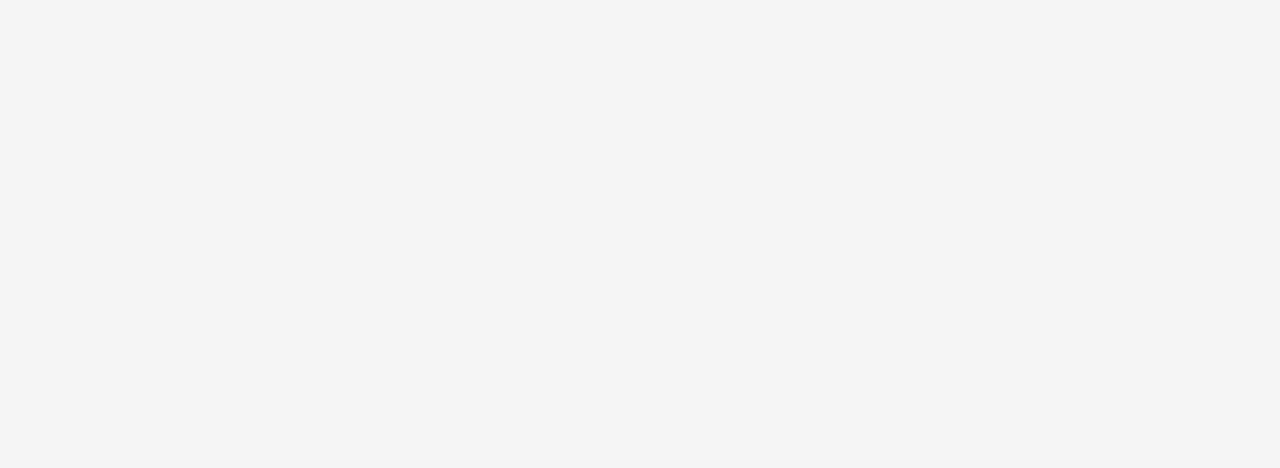
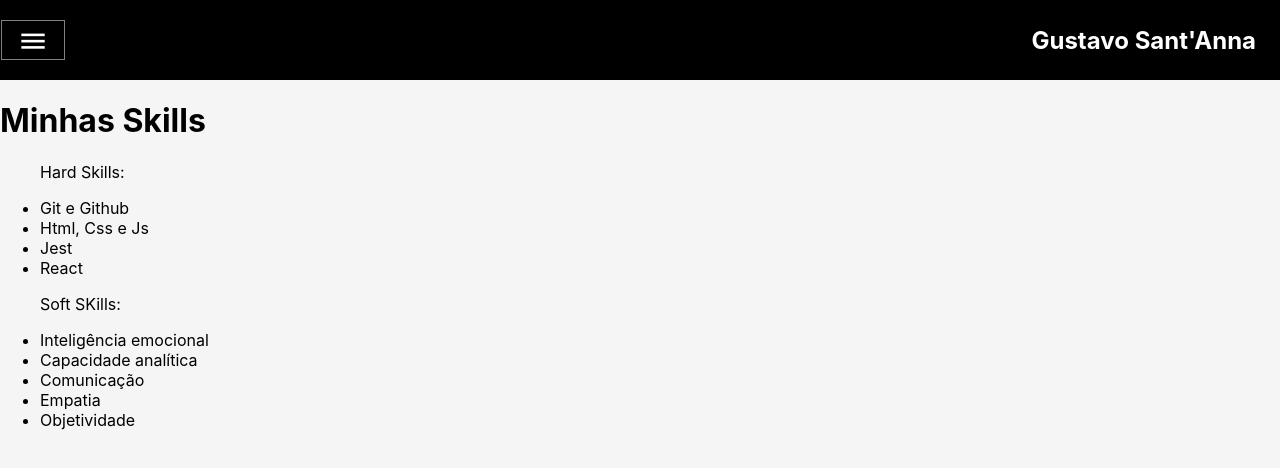
Before and after one commit to Warywise/react-portifoly, a React (Create React App) app: page /react-portifoly/skills in a window 1280 px wide. Shown: the top 468 px of the page. Built offline with nearby package versions, Linux system fonts and the light colour scheme.

Commit message:
Criada área "Skills" e estilizações no Header

```diff
--- a/src/App.css
+++ b/src/App.css
@@ -4,3 +4,20 @@ body {
   margin: 0;
   padding: 0;
 }
+
+body #root {
+  display: grid;
+  grid-template-rows: calc(2em + 6vmin) 1fr calc(2em + 6vmin);
+}
+
+main {
+  grid-row: 2;
+}
+
+.main-text {
+  font-size: 1.2em;
+  letter-spacing: 0.05em;
+  line-height: 1.3em;
+  max-width: 70%;
+  padding: 5px 10px;
+}
--- a/src/App.js
+++ b/src/App.js
@@ -2,14 +2,19 @@ import { Switch, Route } from 'react-router';
 import './App.css';
 import Header from './components/Header';
 import Home from './pages/Home';
+import Skills from './pages/Skills';
 
 function App() {
   return (
     <>
       <Switch>
-        <Route exact path="/">
+        <Route exact path="/react-portifoly">
           <Header />
           <Home />
+        </Route>
+        <Route path="/react-portifoly/skills">
+          <Header />
+          <Skills />
         </Route>
       </Switch>
     </>
--- a/src/components/Header.jsx
+++ b/src/components/Header.jsx
@@ -4,16 +4,22 @@ import { Link } from 'react-router-dom';
 import '../styles/Header.css';
 
 export default class Header extends Component {
+  handleClick = ({ target }) => {
+    if (document.querySelector('.actived')) document.querySelector('.actived')
+      .classList.remove('actived');
+    target.classList.add('actived');
+  }
+
   render() {
     return (
       <header>
         <nav className="nav-bar" alt="barra de navegação">
           <span>≡</span>
           <div className="nav-bar-div">
-            <Link to="/">Início</Link>
-            <Link to="/skills">Skills</Link>
-            <Link to="/projects">Projetos</Link>
-            <Link to="/about">Sobre</Link>
+            <Link onClick={ this.handleClick } to="/react-portifoly">Início</Link>
+            <Link onClick={ this.handleClick } to="/react-portifoly/skills">Skills</Link>
+            <Link onClick={ this.handleClick } to="/projects">Projetos</Link>
+            <Link onClick={ this.handleClick } to="/about">Sobre</Link>
           </div>
         </nav>
         <h2 className="head-name">Gustavo Sant'Anna</h2>
--- a/src/index.js
+++ b/src/index.js
@@ -8,7 +8,7 @@ import reportWebVitals from './reportWebVitals';
 ReactDOM.render(
   <React.StrictMode>
     <BrowserRouter>
-      <Route path="/react-portifoly" component={ App } />
+      <Route component={ App } />
     </BrowserRouter>
   </React.StrictMode>,
   document.getElementById('root')
--- a/src/pages/Home.jsx
+++ b/src/pages/Home.jsx
@@ -6,7 +6,13 @@ export default class Home extends Component {
   render() {
     return (
       <main>
-        <h1>Página Inicial</h1>
+        <h1>Quem sou eu?</h1>
+        <article className="main-text">
+          Nascido em Niterói-RJ no dia 18 de fevereiro de 1994, atualmente tenho 27 anos e moro em Nova Iguaçu-RJ.
+          Gosto de atividades ao ar livre, RPG de mesa, <s>dormir,</s> Rock, animes e socializar
+          Divido a minha vida com duas lindas meninas, uma delas é a minha esposa Kezia, a outra é minha filha Keila, de 1 ano.
+          Desde pequeno sou fascinado na área de tecnologia, computação e afins, a vida me distanciou desse caminho, mas agora, volto a navegar nessas águas, iniciando minha história de Desenvolvedor Web na Trybe.
+        </article>
       </main>
     );
   }
--- /dev/null
+++ b/src/pages/Skills.jsx
@@ -0,0 +1,30 @@
+import React, { Component } from 'react';
+// import { Link } from 'react-router-dom';
+// import PropTypes from 'prop-types';
+
+export default class Skills extends Component {
+  render() {
+    return (
+      <main>
+        <h1>Minhas Skills</h1>
+        <ul>
+          <article>
+            <p>Hard Skills:</p>
+            <li>Git e Github</li>
+            <li>Html, Css e Js</li>
+            <li>Jest</li>
+            <li>React</li>
+          </article>
+          <article>
+            <p>Soft SKills:</p>
+            <li>Inteligência emocional</li>
+            <li>Capacidade analítica</li>
+            <li>Comunicação</li>
+            <li>Empatia</li>
+            <li>Objetividade</li>
+          </article>
+        </ul>
+      </main>
+    );
+  }
+}
--- a/src/styles/Header.css
+++ b/src/styles/Header.css
@@ -33,15 +33,18 @@ a {
 .nav-bar-div {
   align-items: center;
   background-color: black;
-  border: solid thin white;
+  border: solid thin rgba(255, 255, 255, 0.5);
   box-shadow: 0.3px 0.3px 1px 1px black;
-  display: none;
+  display: flex;
   flex-direction: column;
   font-size: large;
   left: -0.1em;
+  margin: 0 -100%;
+  opacity: 0;
   position: absolute;
   text-align: center;
   top: 100%;
+  transition: 0.2s;
 }
 
 .nav-bar:hover span {
@@ -49,18 +52,32 @@ a {
 }
 
 .nav-bar:hover .nav-bar-div {
-  display: flex;
+  margin: 0;
+  opacity: 1;
 }
 
 .nav-bar a {
   background-color: black;
-  border-bottom: solid thin white;
+  border-bottom: solid thin rgba(255, 255, 255, 0.5);
   display: block;
   font-size: 1.1em;
   letter-spacing: 0.1em;
+  margin: -100% 1em;
+  padding: 0.4em 0.3em;
+  transition: all 0.2s, margin 0.3s;
+  width: 90%;
+}
+
+.nav-bar:hover a {
   margin: 0 1em;
-  padding: 0.4em 0.3em;
-  width: 90%;
+}
+
+.nav-bar a:hover {
+  background-color: whitesmoke;
+  box-shadow: 0 0 3px 1px black;
+  color: black;
+  text-shadow: 0 0 1px black;
+  transform: scale(1.05);
 }
 
 a:visited {
@@ -70,3 +87,7 @@ a:visited {
 .head-name {
   margin: 0 1em;
 }
+
+.nav-bar-div .actived {
+  text-shadow: 0 0 1px black, 0.5px 0.5px 15px white, -0.5px -0.5px 15px white;
+}
```
Also changed, not shown: src/pages/About.jsx (added, +13 -0 lines), src/pages/Projects.jsx (added, +13 -0 lines).
